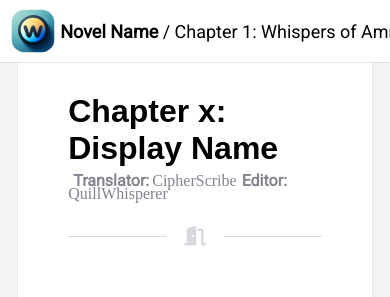
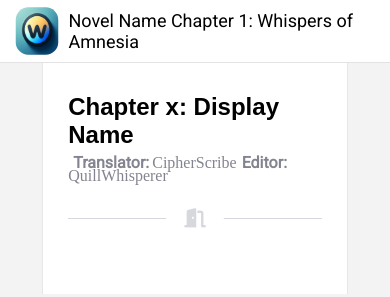
Before and after one commit to OtadTOAD/OtadTOAD.github.io, a plain HTML site: page novel.html in a window 390 px wide. Drawn offline with Linux system fonts and the light colour scheme; a web font is replaced by a local one.

Commit message:
Fixed novel responsivness for mobile

```diff
--- a/novel.html
+++ b/novel.html
@@ -22,16 +22,13 @@
   </head>
   <body>
     <div class="navbar">
-      <div class="navbar_left">
-        <div class="navbar_icon" id="reload_button">
-          <img src="Data/WebIcon.jpeg" style="transform: scale(2)" />
-        </div>
-        <p id="navbarDisplay">
-          <strong>Novel Name</strong>
-          / Chapter 1: Whispers of Amnesia
-        </p>
+      <div class="navbar_icon" id="reload_button">
+        <img src="Data/WebIcon.jpeg" style="transform: scale(2)" />
       </div>
-      <div class="navbar_right"></div>
+      <p id="navbarDisplay">
+        <span class="novel-name">Novel Name</span>
+        <span class="chapter-title">Chapter 1: Whispers of Amnesia</span>
+      </p>
     </div>
     <div class="content">
       <strong class="chapter_header">Chapter x: Display Name</strong>
@@ -119,18 +116,20 @@
 
           // Navbar
           const navbarDisplayName = document.querySelector("#navbarDisplay");
-          navbarDisplayName.innerHTML = `<strong>${
+          navbarDisplayName.innerHTML = `
+          <span class="novel-name"><strong>${
             novel.displayName
-          } /</strong> ${
+          } /</strong></span>
+          <span class="chapter-title">${
             "Chapter " + chapterPage + ": " + chapterData.displayName
-          }`;
+          }</span>`;
 
           // Translator and Editor
           const footer = chapterContainer.querySelector(".chapter_footer");
           footer.innerHTML = `
-        <strong>Translator:</strong> ${novel.translator}
+        <span><strong>Translator:</strong> ${novel.translator}</span>
         <div></div>
-        <strong>Editor:</strong> ${novel.editor}
+        <span><strong>Editor:</strong> ${novel.editor}</span>
       `;
 
           // Display name
--- a/novel_style.css
+++ b/novel_style.css
@@ -9,9 +9,7 @@ body{
 
 .navbar{
     width: 90%;
-    height: 34px;
-    padding-top: 14px;
-    padding-bottom: 14px;
+    height: 62px;
     background-color: white;
 
     margin-left: auto;
@@ -26,30 +24,20 @@ body{
 
     border-bottom: 1px solid #83848f3a
 }
-.navbar_left{
-    width: 50%;
-    height: 100%;
-    float: left;
-    padding-left: 10px;
-
-    display: flex;
-    flex-direction: row;
-    justify-content: center;
-}
-.navbar_right{
-    width: 50%;
-    height: 100%;
-    float: right;
-
-    display: flex;
-    flex-direction: row;
-    justify-content: center;
+#navbarDisplay{
+    margin: auto;
+    margin-left: 15px;
+    font-size: larger;
+    text-align: left;
 }
 .navbar_icon{
-    height: 100%;
+    height: 38px;
     width: auto;
     min-width: 34px;
     overflow: hidden;
+    margin: auto;
+    margin-left: 0px;
+    margin-right: 0px;
 
     transform: scale(1.25);
     border-radius: 10px;
@@ -113,6 +101,9 @@ body{
     margin-bottom: 10px;
     color: rgb(131, 132, 143);
 }
+.chapter_footer span{
+    text-wrap: nowrap;
+}
 .chapter_footer strong, p{
     font-family: 'Roboto', sans-serif;
 }
@@ -169,7 +160,26 @@ body{
     cursor: pointer;
 }
 
+@media screen and (max-width: 600px) {
+    .navbarDisplay{
+        font-size: small;
+    }
+}
 @media screen and (max-width: 400px) {
+    .content{
+        padding-right: 25px;
+        padding-left: 25px;
+    }
+    .novel_content{
+        font-size: medium;
+    }
+    #navbarDisplay{
+        font-size: large;
+    }
+    .chapter_header{
+        font-size: x-large;
+    }
+
     .chapter_footer strong{
         margin-left: 5px;
     }
@@ -177,3 +187,24 @@ body{
         display: none;
     }
 }
+@media screen and (max-width: 300px) {
+    #navbarDisplay{
+        font-size: medium;
+    }
+}
+@media screen and (max-width: 250px) {
+    #navbarDisplay{
+        font-size: small;
+    }
+    .novel_content{
+        font-size: small;
+    }
+    .chapter_footer{
+        font-size: small;
+    }
+}
+@media screen and (max-width: 200px) {
+    .chapter_footer{
+        font-size: x-small;
+    }
+}
```
